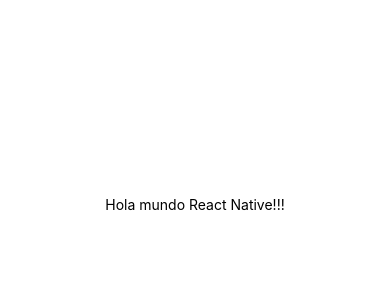
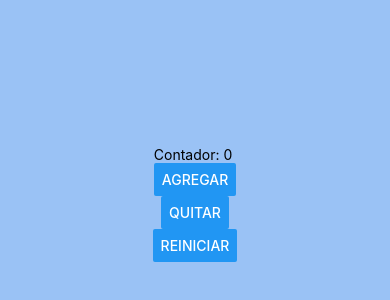
Before and after one commit to Elizabeth-alt707/PAM211, a React Native app in the folder Intro/: screen / in a window 390 px wide. Shown: the part 218-518 px from the top of the page. Built offline with nearby package versions, Linux system fonts and the light colour scheme.

Commit message:
practica 05

```diff
--- a/Intro/App.js
+++ b/Intro/App.js
@@ -1,19 +1,33 @@
+//1.zona importaciones
 import { StatusBar } from 'expo-status-bar';
-import { StyleSheet, Text, View } from 'react-native';
+import { StyleSheet, Text, View, Button } from 'react-native';
+import React, { useState } from 'react';
 
+
+//2.zona de main o componentes
 export default function App() {
+
+   const[contador,setContador]= useState(0);
+
   return (
+
     <View style={styles.container}>
-      <Text>Hola mundo React Native!!!</Text>
+
+      <Text>Contador: {contador} </Text>
+      <Button title='Agregar' onPress={()=>setContador(contador + 1)}/>
+      <Button title='Quitar' onPress={()=>setContador(contador - 1)}/>
+      <Button title='Reiniciar' onPress={()=>setContador(0)}/>
       <StatusBar style="auto" />
+
     </View>
   );
 }
 
+//3. zona de los estilos
 const styles = StyleSheet.create({
   container: {
     flex: 1,
-    backgroundColor: '#fff',
+    backgroundColor: '#9ac2f5ff',
     alignItems: 'center',
     justifyContent: 'center',
   },
```
